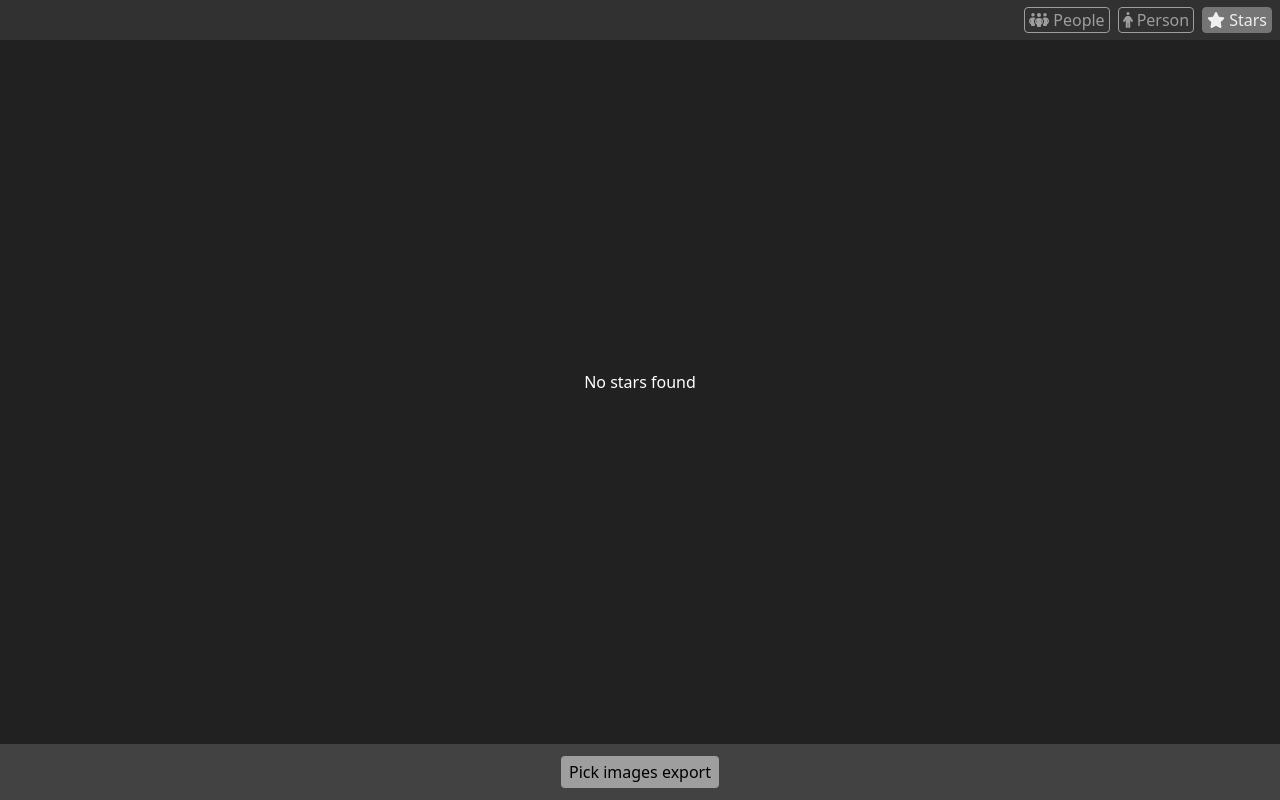
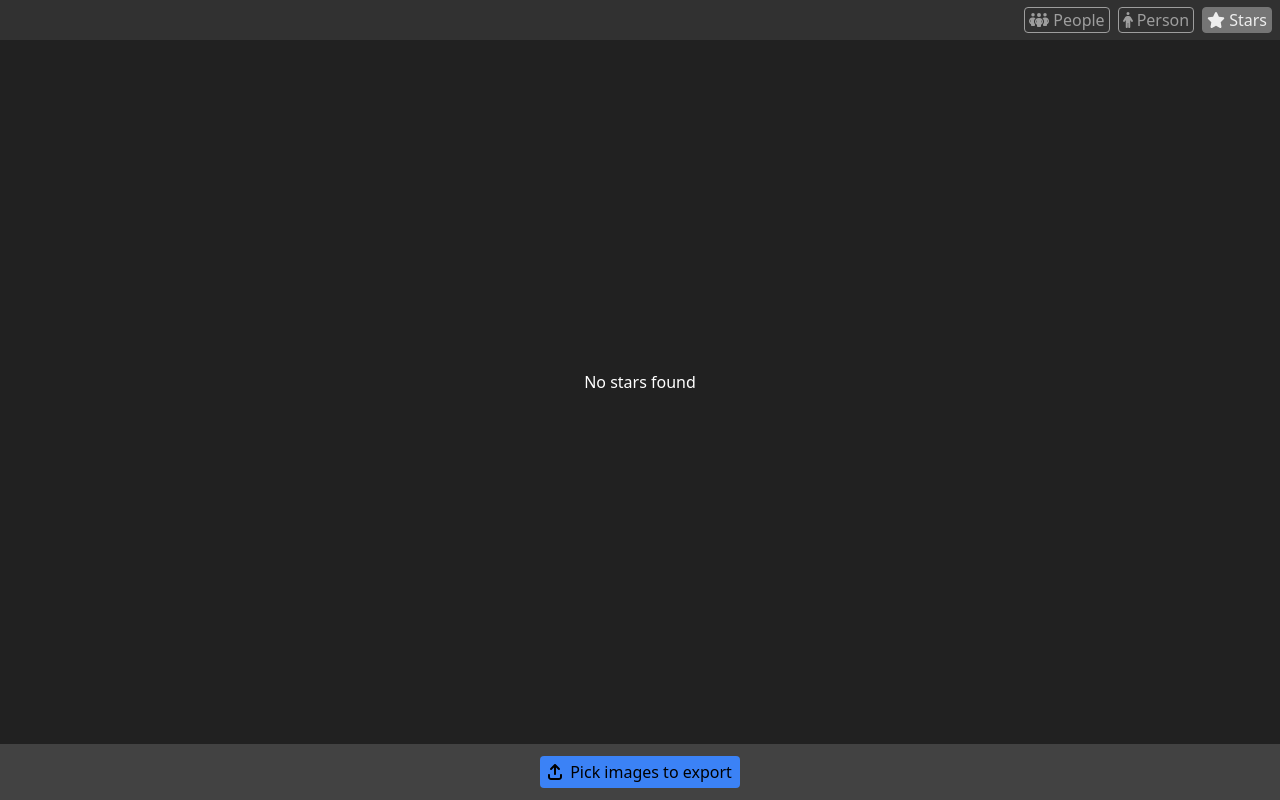
Before and after one commit to rhofvendahl/person-picker, a React (Vite) app: page /stars in a window 1280 px wide. Built offline with nearby package versions, Linux system fonts and the light colour scheme.

Commit message:
feat: more layout improvements

```diff
--- a/src/components/stars/ExportImage.tsx
+++ b/src/components/stars/ExportImage.tsx
@@ -110,8 +110,10 @@ const ExportImage = ({ pickImages }: { pickImages: PickImage[] }) => {
   }, [pickImages, setCanvasImageUrl]);
 
   return (
-    <div>
-      {canvasImageUrl && <img src={canvasImageUrl} className="rounded" />}
+    <div className="h-full">
+      {canvasImageUrl && (
+        <img src={canvasImageUrl} className="rounded h-full" />
+      )}
       <canvas ref={canvasRef} style={{ display: "none" }}></canvas>
     </div>
   );
--- a/src/components/stars/StarsPage.tsx
+++ b/src/components/stars/StarsPage.tsx
@@ -1,5 +1,7 @@
 import { useState } from "react";
 import { useNavigate } from "react-router-dom";
+import { FontAwesomeIcon } from "@fortawesome/react-fontawesome";
+import { faArrowUpFromBracket } from "@fortawesome/free-solid-svg-icons";
 
 import {
   Dataset,
@@ -102,14 +104,14 @@ const StarsPage = ({
               </div>
             )}
           </div>
-          <div className="px-5 mt-5">
+          <div className="px-5 mt-5 max-h-80">
             <ExportImage pickImages={getImagesFromPicks(picks)} />
           </div>
         </div>
         <div className="h-14 bg-gray-800 flex items-center justify-center gap-6">
           <button
-            className={`rounded px-2 py-1 ${
-              picking ? "bg-gray-900 text-gray-200" : "bg-gray-500"
+            className={`rounded px-2 py-1 flex items-center ${
+              picking ? "bg-gray-900 text-gray-200" : "bg-blue-500"
             }`}
             onClick={() => {
               if (picking) {
@@ -120,7 +122,8 @@ const StarsPage = ({
               }
             }}
           >
-            {picking ? "Stop picking" : "Pick images export"}
+            <FontAwesomeIcon icon={faArrowUpFromBracket} className="mr-2" />
+            {picking ? "Stop picking" : "Pick images to export"}
           </button>
         </div>
       </div>
```
